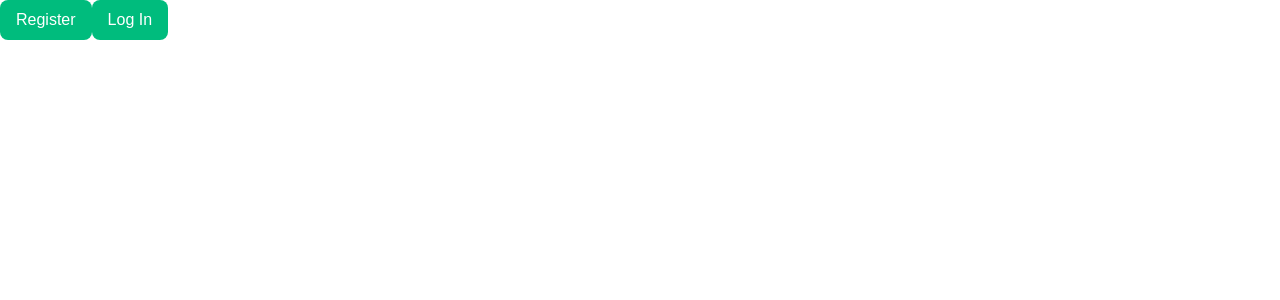
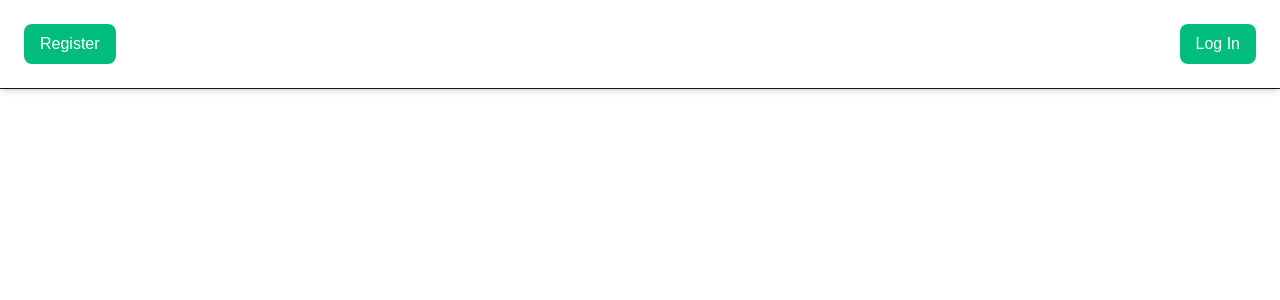
Before and after one commit to lfourage/Ariane-World-Builder, a Next.js app: page / in a window 1280 px wide. Shown: the top 300 px of the page. Built offline with nearby package versions, Linux system fonts and the light colour scheme.

Commit message:
#1 added header

```diff
--- a/app/page.tsx
+++ b/app/page.tsx
@@ -1,31 +1,32 @@
 "use client";
 
 import { useState } from "react";
+import { UserInterfaceLayout } from "@components/UserInterfaceLayout";
 import { RegisterForm } from "@components/forms/RegisterForm";
 import { LoginForm } from "@components/forms/LoginForm";
-import { RegisterButton } from "@components/buttons/RegisterButton";
-import { LoginButton } from "@components/buttons/LoginButton";
 //import { useSession } from "next-auth/react";
 
 export default function Home() {
   const [ registerFormToggle , setRegisterFormToggle] = useState(false);
   const [ loginFormToggle , setLoginFormToggle] = useState(false);
-/*  const { data: session, status, update } = useSession();*/
+  //const { data: session, status, update } = useSession();
 
   const toggleLoginForm = () => {
     setLoginFormToggle((prev) => !prev);
   }
 
-  const toggleSignupForm = () => {
+  const toggleRegisterForm = () => {
     setRegisterFormToggle((prev) => !prev);
   }
 
   return (
     <>
-      {registerFormToggle && <RegisterForm handleClick={toggleSignupForm}/>}
-      {loginFormToggle && <LoginForm handleClick={toggleLoginForm}/>}
-      <RegisterButton handleClick={toggleSignupForm} />
-      <LoginButton handleClick={toggleLoginForm} />
+      {registerFormToggle && <RegisterForm handleClick={toggleRegisterForm} />}
+      {loginFormToggle && <LoginForm handleClick={toggleLoginForm} />}
+      <UserInterfaceLayout
+        toggleRegisterForm={toggleRegisterForm}
+        toggleLoginForm={toggleLoginForm}
+      />
     </>
   );
 }
--- /dev/null
+++ b/components/UserInterfaceLayout.tsx
@@ -0,0 +1,23 @@
+"use client";
+
+//import { useSession } from "next-auth/react";
+import { RegisterButton } from "@components/buttons/RegisterButton";
+import { LoginButton } from "@components/buttons/LoginButton";
+import { header } from "@tv/header";
+
+interface UserInterfaceLayoutProps {
+    toggleRegisterForm: () => void,
+    toggleLoginForm: () => void,
+}
+
+export const UserInterfaceLayout = ({
+    toggleRegisterForm,
+    toggleLoginForm
+}: UserInterfaceLayoutProps) => {
+  return (
+    <header className={header()}>
+      <RegisterButton handleClick={toggleRegisterForm} />
+      <LoginButton handleClick={toggleLoginForm} />
+    </header>
+  );
+};
--- /dev/null
+++ b/lib/tv/header.ts
@@ -0,0 +1,19 @@
+import { tv } from "tailwind-variants";
+
+export const header = tv({
+  base: "w-full flex items-center justify-between px-6 py-4 bg-white shadow-md border-b",
+  variants: {
+    padded: {
+      true: "py-6",
+      false: "py-2",
+    },
+    sticky: {
+      true: "sticky top-0 z-50 bg-white",
+      false: "",
+    },
+  },
+  defaultVariants: {
+    padded: true,
+    sticky: false,
+  },
+});
```
